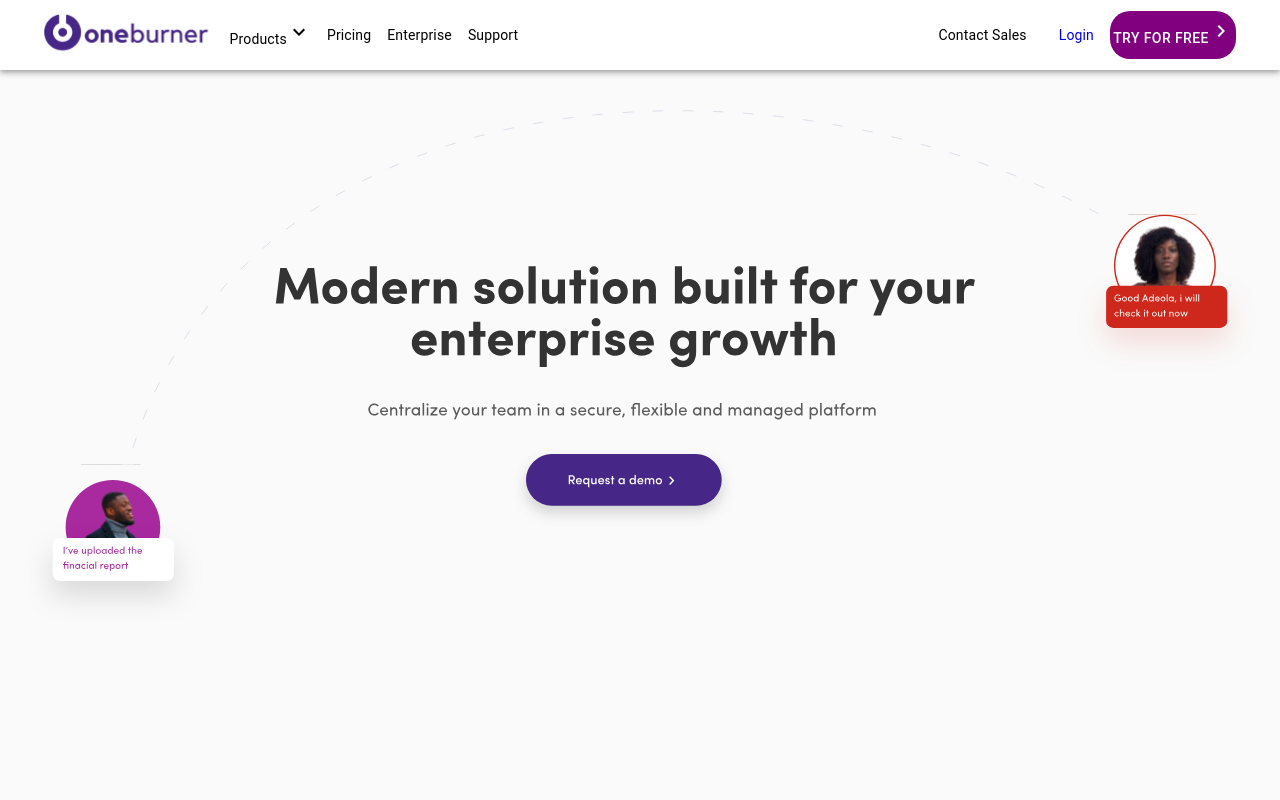
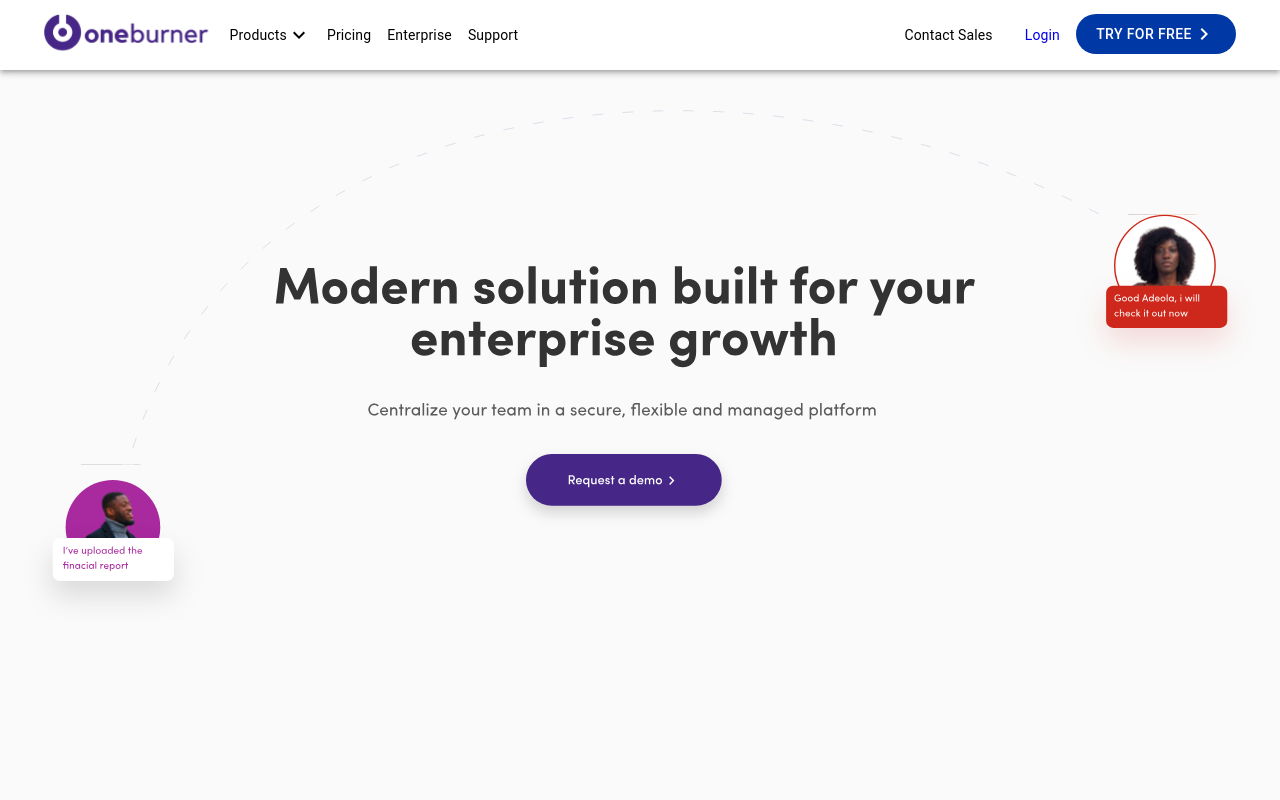
Before and after one commit to ChinonsoIg/reactoneburner, a React (Create React App) app: page / in a window 1280 px wide. Shown: the top 800 px of the page. Built offline with nearby package versions, Linux system fonts and the light colour scheme.

Commit message:
fixed the MenuItems centering

```diff
--- a/src/App.css
+++ b/src/App.css
@@ -37,3 +37,7 @@
     transform: rotate(360deg);
   }
 }
+
+.producthover:hover {
+  cursor: pointer;
+}
--- a/src/components/Menu.js
+++ b/src/components/Menu.js
@@ -47,7 +47,8 @@
     paddingRight: "20px",
     backgroundColor: "white",
     color: "black",
-    height: "70px"
+    height: "70px",
+    lineHeight: "1",
   },
   menuButton: {
     marginRight: theme.spacing(2),
@@ -88,10 +89,19 @@
     textAlign: 'left',
   },
   button: {
-    backgroundColor: "purple",
-    padding: "0.2rem",
-    color: 'white',
-    borderRadius: '20px',
+    // backgroundColor: "purple",
+    // padding: "0.2rem",
+    // color: 'white',
+    // borderRadius: '20px',
+
+    backgroundColor: "#0039a6",
+    color: "white",
+    borderRadius: "40px",
+    padding: "1px",
+    fontSize: "14px",
+    width: "160px",
+    height: "40px",
+    // lineHeight: "40px"
   },
 }));
 
@@ -157,7 +167,17 @@
       </MenuItem>
       <MenuItem onClick={handleProfileMenuOpen}>
         <Button className={classes.button}>
-          <Link to="/register" style={{color:"white", textDecoration:"none"}}>
+          <Link
+            to="/register"
+            style={{
+              color:"white",
+              textDecoration:"none",
+              display:"flex",
+              flexDirection:"row",
+              flexWrap:"nowrap",
+              justifyContent:"space-evenly",
+              alignItems:"center"
+            }}>
             Try For Free
             <KeyboardArrowRightIcon />
           </Link>
@@ -212,10 +232,18 @@
 
         <p className={classes.menuItems}>
           <span
+            className="producthover"
             ref={anchorRef}
             aria-controls={open ? 'menu-list-grow' : undefined}
             aria-haspopup="true"
             onClick={handleToggle}
+            style={{
+              display:"flex",
+              flexDirection:"row",
+              flexWrap:"nowrap",
+              justifyContent:"center",
+              alignItems:"center"
+            }}
           >
             {menuProps1}
             {menuProps1Icon}
@@ -295,7 +323,17 @@
               </Link>
             </p>
             <Button className={classes.button}>
-              <Link to="/register" style={{color:"white", textDecoration:"none"}}>
+              <Link
+                to="/register"
+                style={{
+                  color:"white",
+                  textDecoration:"none",
+                  display:"flex",
+                  flexDirection:"row",
+                  flexWrap:"nowrap",
+                  justifyContent:"space-evenly",
+                  alignItems:"center"
+                }}>
                 Try for free
                 <KeyboardArrowRightIcon />
               </Link>
--- a/src/pages/Demo.js
+++ b/src/pages/Demo.js
@@ -32,7 +32,6 @@
 
 const useStyles = makeStyles((theme) => ({
   sectionThree: {
-    // marginBottom: theme.spacing(5),
     marginBottom: "10px",
   },
   sectionThree: {
@@ -44,9 +43,6 @@
     borderRadius: "50px",
     padding: "1.5%",
     fontSize: "2vw",
-    // width: "75%",
-    // height: "5%",
-
   },
 }));
 
```
Also changed, not shown: src/pages/Landing.js (line endings or trailing spaces).
